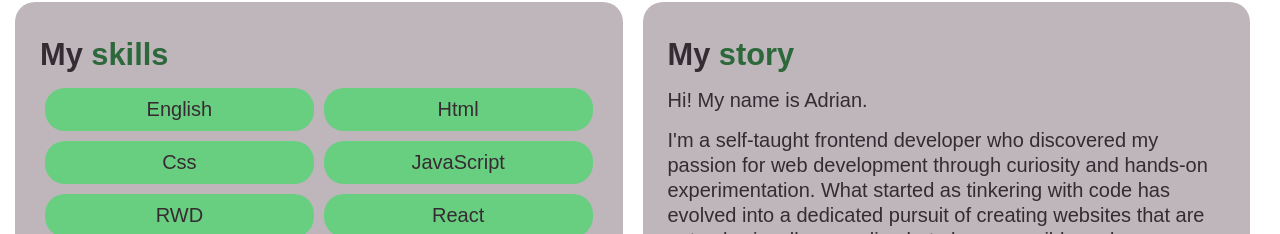
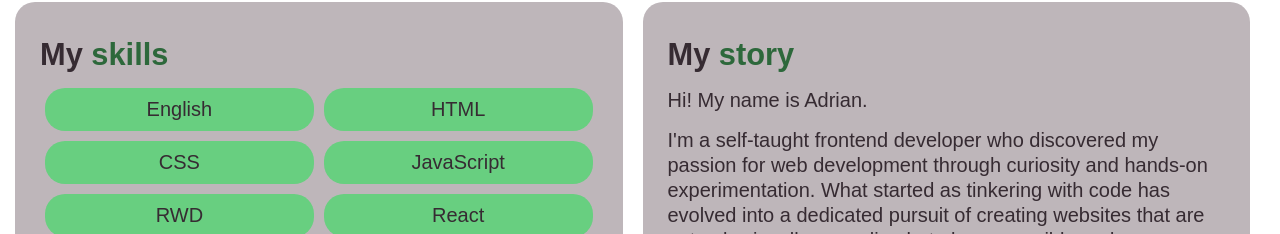
Before and after one commit to AdrianImiolek/MyWebsite, a React (Vite) app: page /about in a window 1280 px wide. Shown: the part 149-383 px from the top of the page. Built offline with nearby package versions, Linux system fonts and the light colour scheme.

Commit message:
Added viewport for contact

```diff
--- a/src/components/page-specific/AboutMain/AboutMain.jsx
+++ b/src/components/page-specific/AboutMain/AboutMain.jsx
@@ -19,8 +19,8 @@ export default function AboutMain() {
 
 	const skills = [
 		{ id: 1, text: "English" },
-		{ id: 2, text: "Html" },
-		{ id: 3, text: "Css" },
+		{ id: 2, text: "HTML" },
+		{ id: 3, text: "CSS" },
 		{ id: 4, text: "JavaScript" },
 		{ id: 5, text: "RWD" },
 		{ id: 6, text: "React" },
--- a/src/components/page-specific/ContactMain/contactMain.scss
+++ b/src/components/page-specific/ContactMain/contactMain.scss
@@ -1,4 +1,6 @@
 .contact {
+	min-height: 80vh;
+
 	&__content {
 		display: grid;
 		grid-template-columns: 1fr;
```
